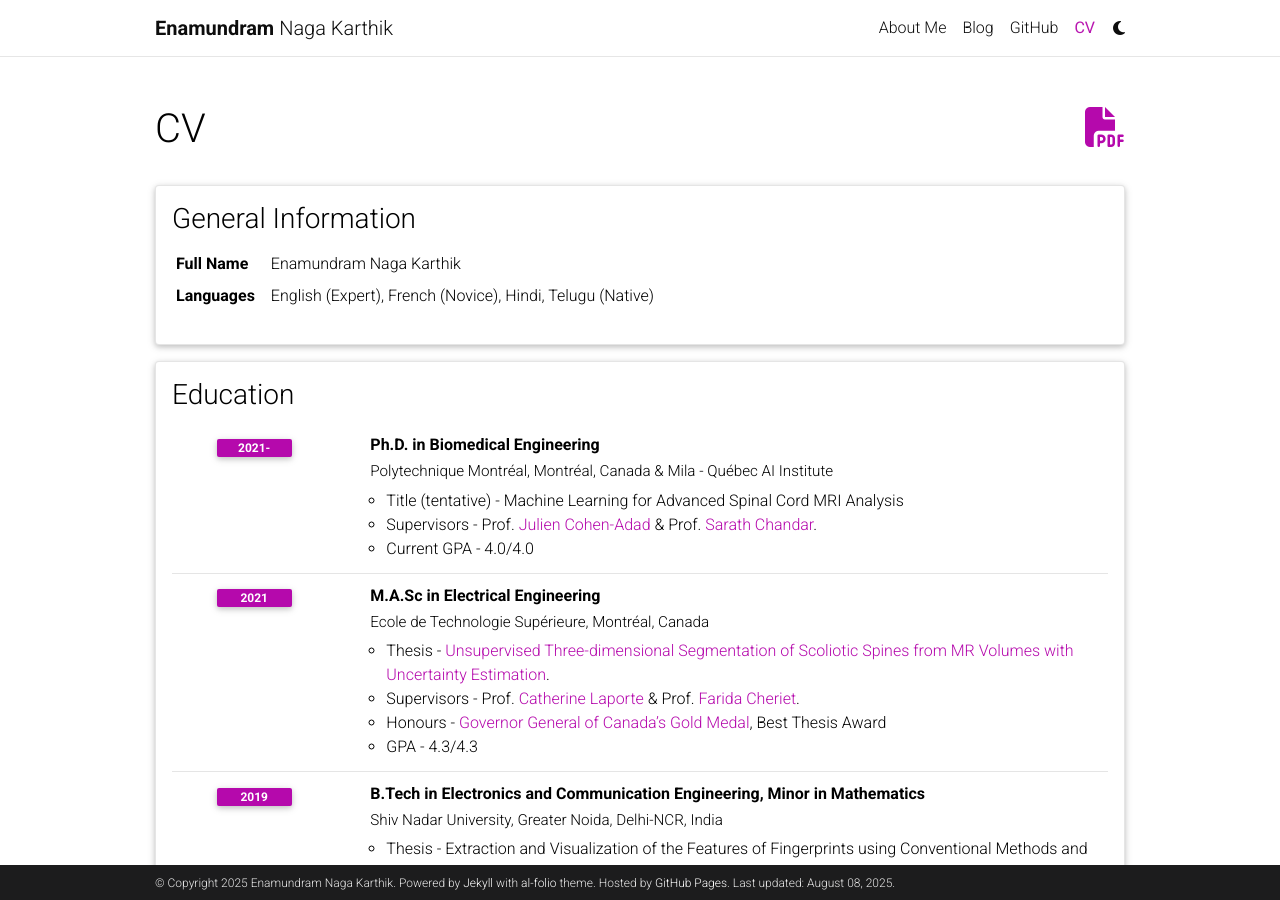
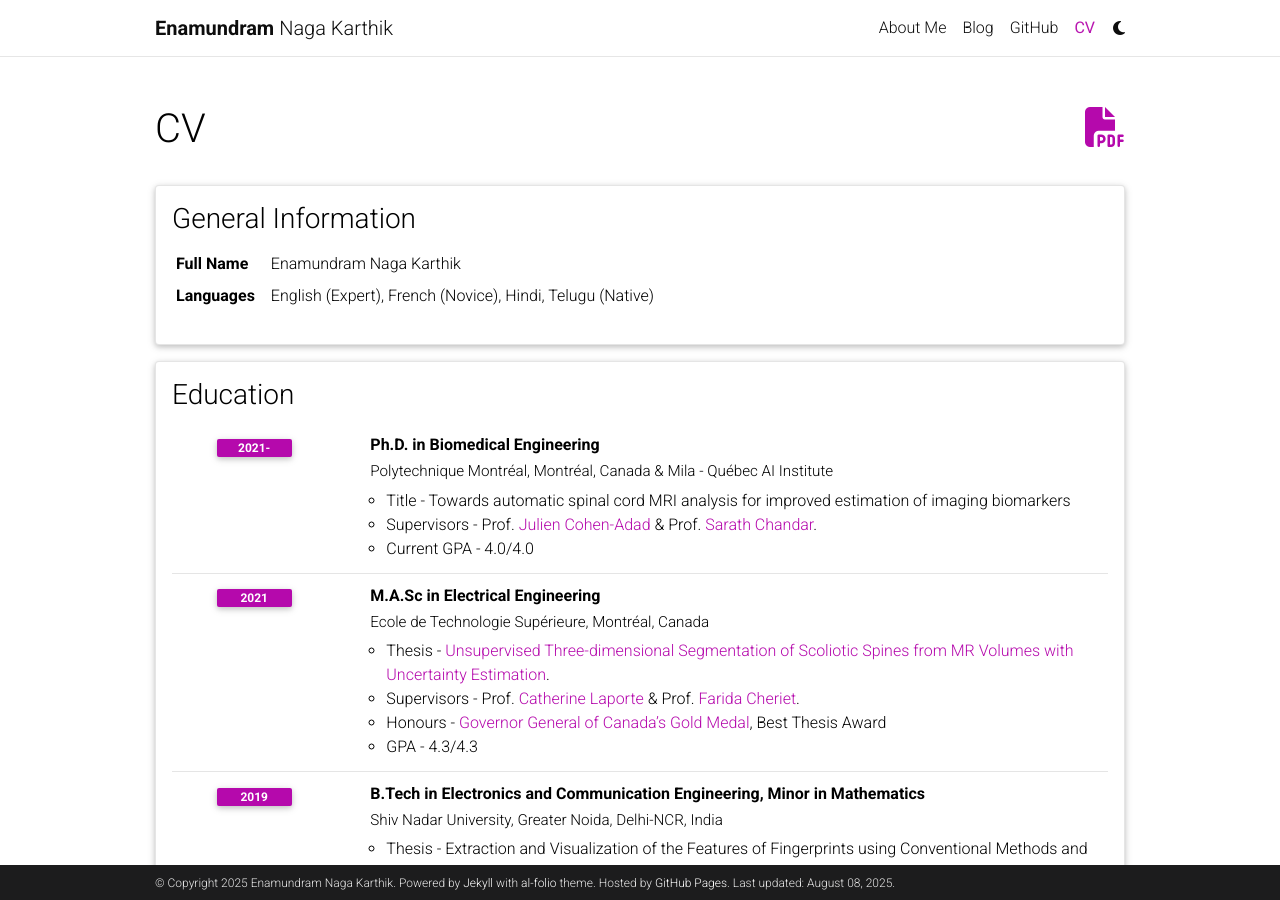
Before and after one commit to naga-karthik/naga-karthik.github.io, a Jekyll site: the page built from _pages/cv.md, in a window 1280 px wide and 900 px high. Built offline with Jekyll 4.4.1, drawn with Linux system fonts in a browser that asks for light colours; comment, search, counter and statistics services are not loaded; a style sheet for code colours, icons or effects is not loaded.

Commit message:
minor updates

```diff
--- a/_data/cv.yml
+++ b/_data/cv.yml
@@ -15,7 +15,7 @@
       institution: Polytechnique Montréal, Montréal, Canada & Mila - Québec AI Institute
       year: 2021-
       description:
-        - Title (tentative) - Machine Learning for Advanced Spinal Cord MRI Analysis
+        - Title - Towards automatic spinal cord MRI analysis for improved estimation of imaging biomarkers
         - Supervisors - Prof. <a href="https://neuro.polymtl.ca/team/faculty/julien-cohen-adad.html">Julien Cohen-Adad</a> & Prof. <a href="http://sarathchandar.in">Sarath Chandar</a>.
         - Current GPA - 4.0/4.0
           # contents:
--- a/_data/venues.yml
+++ b/_data/venues.yml
@@ -4,6 +4,10 @@
 
 "PhysRev":
   url: https://journals.aps.org/
+
+"Imaging Neuroscience":
+  url: https://direct.mit.edu/imag
+  color: "#4daf4a" # light green
 
 "MedIA":
   url: https://www.sciencedirect.com/journal/medical-image-analysis
```
